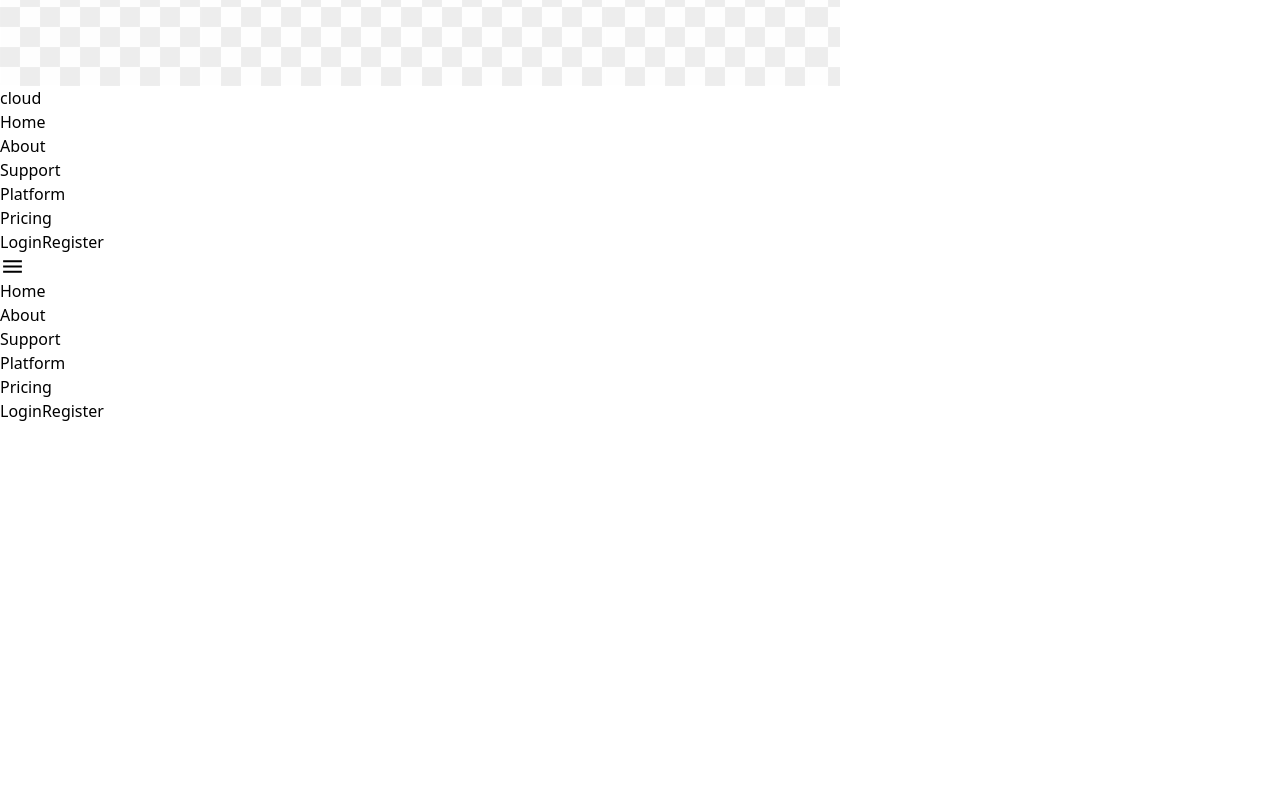
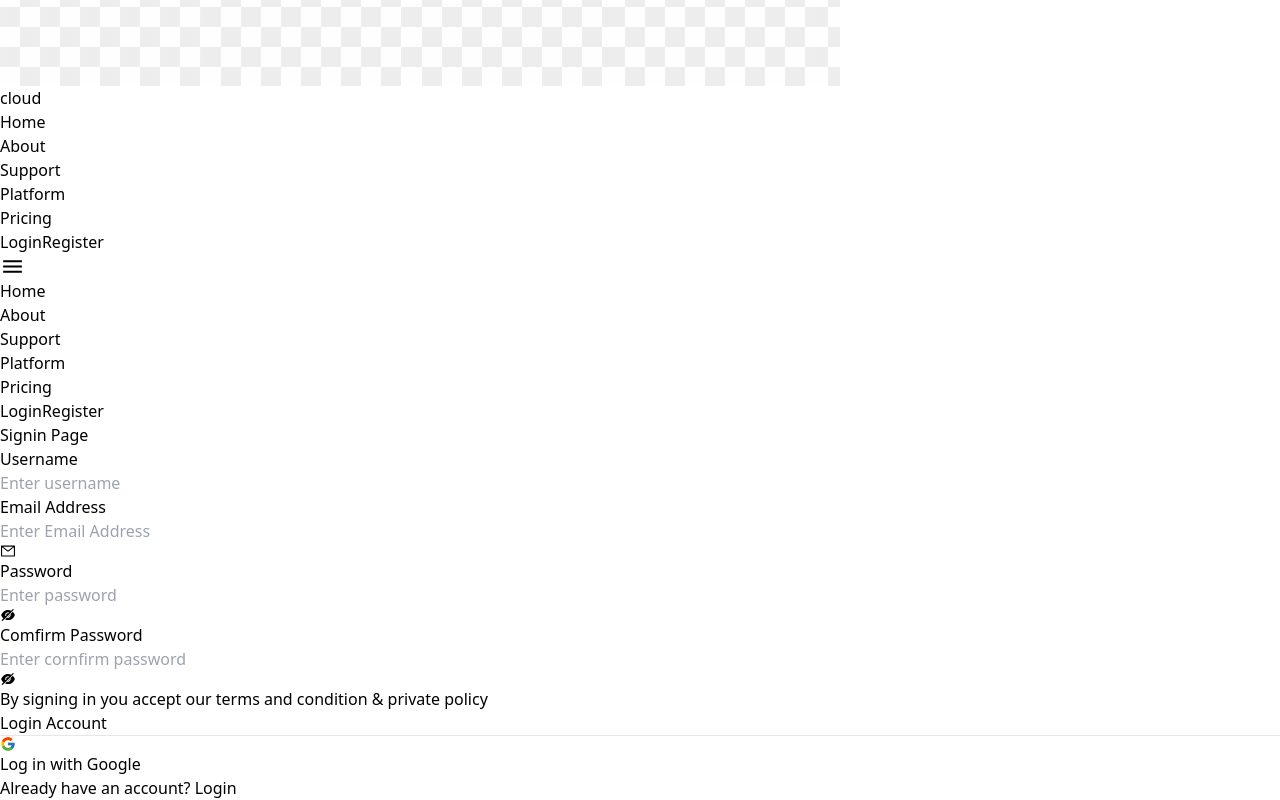
Before and after one commit to chisomA22/cloud-app, a React (Vite) app: page /register in a window 1280 px wide. Shown: the part 773-1573 px from the top of the page. Before the commit the page ends 1196 px from the top, so only its background shows below. Built offline with nearby package versions, Linux system fonts and the light colour scheme.

Commit message:
cloud ap

```diff
--- a/src/Pages/Login.jsx
+++ b/src/Pages/Login.jsx
@@ -17,7 +17,7 @@
 
   return (
     <div className='pt-[8vh]'>
-        <div className='max-w-[800px] m-auto px-4 py-16'>
+        <div className='max-w-[800px] m-auto px-4 py-16 drop-shadow-lg'>
             <div className='dark:bg-[#e8edea] px-10 py-8 rounded-lg text-black'>
                 <h1 className='text-2xl font-bold text-gray-800'>Login Account</h1>
                 <form>
@@ -56,12 +56,7 @@
 
                 <hr className='my-6 border-gray-300 w-full'/>
 
-                <button className='w-full block bg-white hover:bg-gray-100 focus:bg-gray-100 text-gray-900 font-semibold
-                 rounded-lg px-4 py-3 border border-gray-300'>
-                    <div className='flex items-center justify-center'>
-                 <FcGoogle className='w-7 h-7'/><span className='ml-4'>Log in with Google</span>
-                 </div>
-                 </button>
+                C
 
                  <p className='my-4'>Don't have an account? <Link className='text-[#986c55] underline' to='/register'>Signup</Link></p>
         </div>
--- a/src/Pages/Register.jsx
+++ b/src/Pages/Register.jsx
@@ -1,8 +1,106 @@
 import React from 'react'
+import { FcGoogle } from "react-icons/fc";
+import { Link } from 'react-router-dom';
+import {AiOutlineMail, AiFillEyeInvisible, AiFillEye}from 'react-icons/ai'
+import { useState } from 'react'
+
+
 
 const Register=()=> {
+
+    const [passwordEye, setPasswordEye] = useState(false);
+    const [PasswordEye, setpasswordEye] = useState(false)
+
+    // function for password
+    const handlepasswordEye = () => {
+        setPasswordEye(!passwordEye)
+    }
+
+    const handlePasswordEye = () => {
+      setpasswordEye(!PasswordEye)
+  }
+
+
   return (
     <div>
+       <div className='pt-[8vh]'>
+        <div className=' max-w-[800px] m-auto px-4 py-16 drop-shadow-lg'>
+            <div className='dark:bg-[#e8edea] px-10 py-8 rounded-lg text-black'>
+                <h1 className='text-2xl font-bold text-gray-800'>Signin Page</h1>
+              <form>
+              <div className='grid md:grid-cols-2 md:gap-8'>
+                        <div className='md:my-4'>
+                            <label>Username</label>
+                            <div className='my-2 w-full relative'>
+                                <input
+                                className='w-full p-2 border border-gray-400 bg-transparent rounded-lg'
+                                 type="name"
+                                 placeholder='Enter username' name='name' />
+
+                            </div>
+                        </div>
+
+                    {/* <div className='grid md:grid-cols-2 md:gap-8'> */}
+                        <div className='md:my-4'>
+                            <label>Email Address</label>
+                            <div className='my-2 w-full relative'>
+                                <input
+                                className='w-full p-2 border border-gray-400 bg-transparent rounded-lg'
+                                 type="email"
+                                 placeholder='Enter Email Address' name='email' />
+                                 <AiOutlineMail className='absolute right-2 top-3 text-gray-400'/>
+                            </div>
+                        </div>
+
+                        <div className='md:my-4'>
+                            <label>Password</label>
+                            <div className='my-2 w-full relative'>
+                                <input
+                                className='w-full p-2 border border-gray-400 bg-transparent rounded-lg'
+                                type={(passwordEye === false)? 'password' : 'text'}
+                                placeholder='Enter password' name='password' />
+
+                                <div className='absolute right-2 top-3'>
+                                    {(passwordEye === false)? <AiFillEyeInvisible onClick={handlepasswordEye}
+                                     className='text-gray-400'/> : <AiFillEye onClick={handlepasswordEye }className='text-gray-400'/>}
+                                </div>
+                            </div>
+                        </div>
+
+                        <div className='md:my-4'>
+                            <label>Comfirm Password</label>
+                            <div className='my-2 w-full relative'>
+                                <input
+                                className='w-full p-2 border border-gray-400 bg-transparent rounded-lg'
+                                type={(PasswordEye === false)? 'password' : 'text'}
+                                placeholder='Enter cornfirm password' name='password' />
+
+                                <div className='absolute right-2 top-3'>
+                                    {(PasswordEye === false)? <AiFillEyeInvisible onClick={handlePasswordEye}
+                                     className='text-gray-400'/> : <AiFillEye onClick={handlePasswordEye }className='text-gray-400'/>}
+                                </div>
+                            </div>
+                        </div>
+                    </div>
+
+                    <p className='text-center text-sm py-1'>By signing in you accept our <span className='underline'>terms and condition
+                    & private policy</span></p>
+                    <button type='submit' className='w-full my-4 md:my-2 p-3 bg-[#02020F] text-white rounded-lg font-semibold'>Login  Account</button>
+                </form>
+
+                <hr className='my-6 border-gray-300 w-full'/>
+
+                <button className='w-full block bg-white hover:bg-gray-100 focus:bg-gray-100 text-gray-900 font-semibold
+                 rounded-lg px-4 py-3 border border-gray-300'>
+                    <div className='flex items-center justify-center'>
+                 <FcGoogle className='w-7 h-7'/><span className='ml-4'>Log in with Google</span>
+                 </div>
+                 </button>
+
+                 <p className='my-4'>Already have an account? <Link className='text-[#986c55] underline' to='/login'>Login</Link></p>
+          </div>
+    </div>
+    </div>
 
     </div>
   )
```
